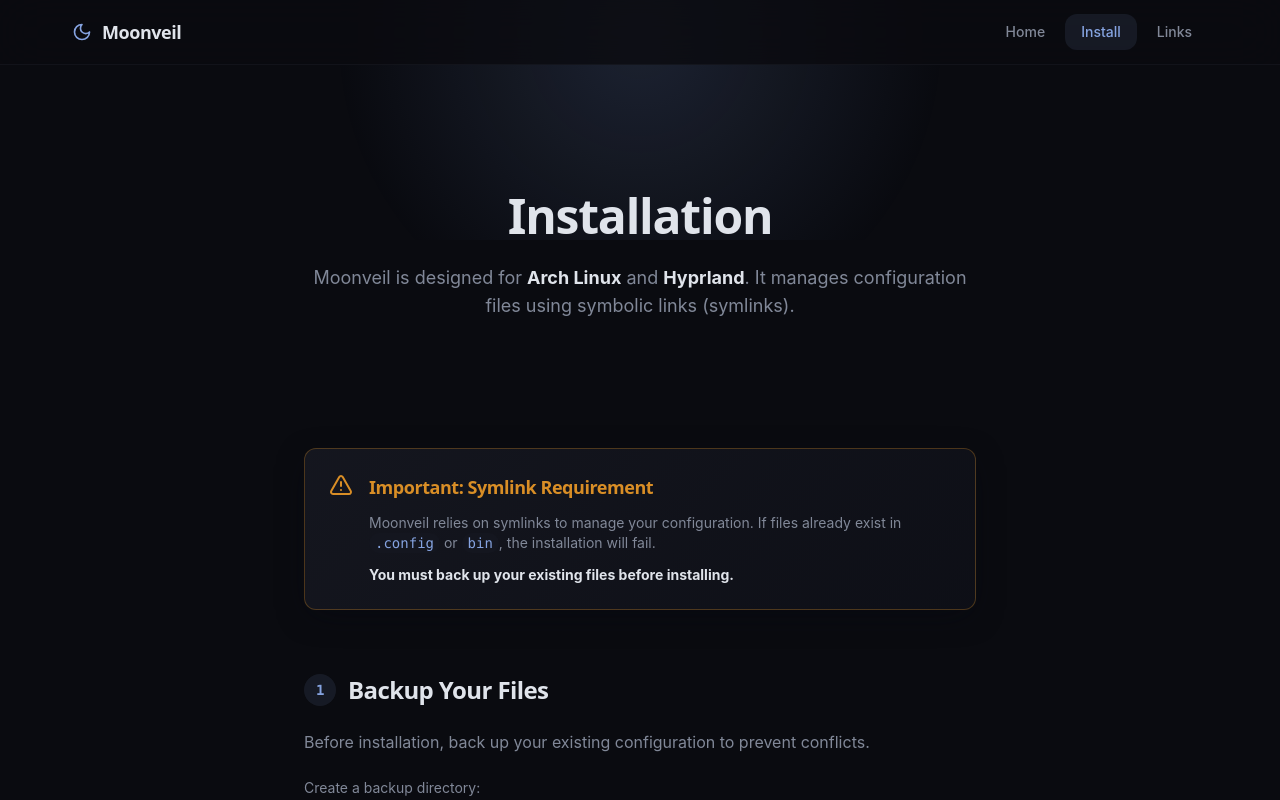
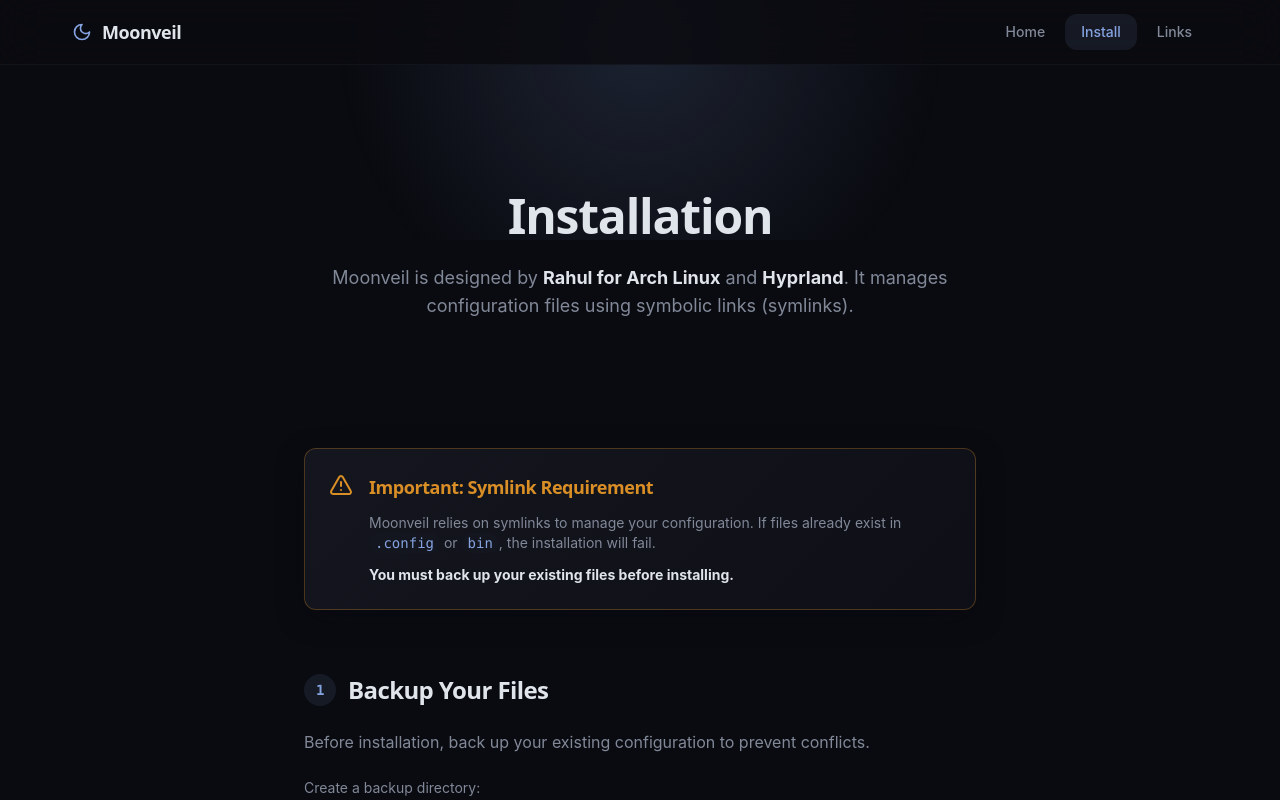
Before and after one commit to praizeTheFool/Moonveil-web, a React (Vite) app: page /install in a window 1280 px wide. Shown: the top 800 px of the page. Built offline with nearby package versions, Linux system fonts and the light colour scheme; the HTML template or start-up script is replaced by a standard one.

Commit message:
Update InstallPage.tsx

```diff
--- a/src/pages/InstallPage.tsx
+++ b/src/pages/InstallPage.tsx
@@ -42,7 +42,7 @@ export default function InstallPage() {
               Installation
             </h1>
             <p className="text-lg text-muted-foreground animate-fade-in-up animation-delay-100">
-              Moonveil is designed for <strong className="text-foreground">Arch Linux</strong> and <strong className="text-foreground">Hyprland</strong>.
+              Moonveil is designed by <strong className="text-foreground">Rahul for Arch Linux</strong> and <strong className="text-foreground">Hyprland</strong>.
               It manages configuration files using symbolic links (symlinks).
             </p>
           </div>
```
